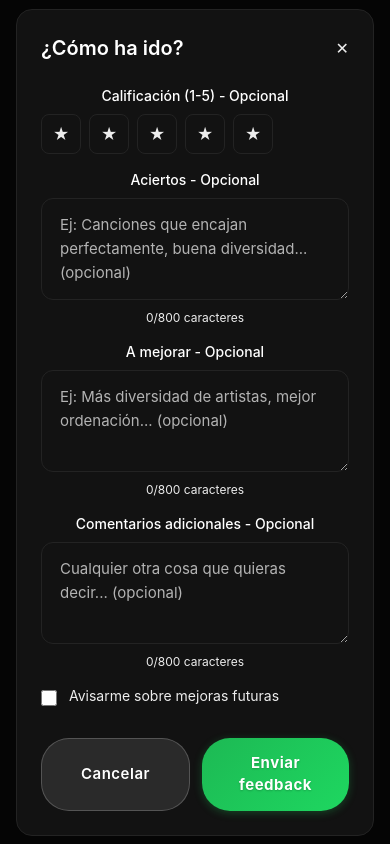
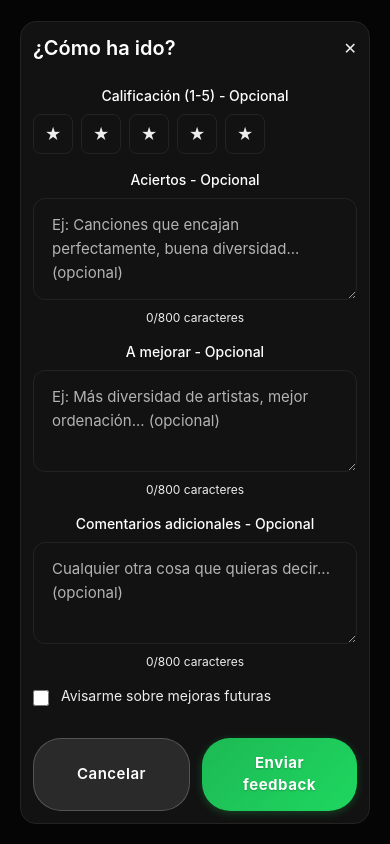
Before and after one commit to JeyLabbb/playlists-mvp3, a Next.js app: page /feedback in a window 390 px wide. Built offline with nearby package versions, Linux system fonts and the light colour scheme; no server answers.

Commit message:
Fix feedback modal on mobile
- Add mobile-modal-feedback class for better mobile experience
- Optimize height (95vh on mobile, 98vh on small screens)
- Reduce padding and margins for better fit
- Improve scroll behavior on touch devices
- Ensure modal fits properly on small screens

```diff
--- a/app/components/FeedbackModal.tsx
+++ b/app/components/FeedbackModal.tsx
@@ -104,7 +104,7 @@ export default function FeedbackModal({
 
   return (
     <div className="fixed inset-0 bg-black/50 flex items-center justify-center z-50 p-4">
-      <div className="bg-black-surface border border-gray-dark rounded-2xl p-6 w-full max-w-md">
+      <div className="bg-black-surface border border-gray-dark rounded-2xl p-6 w-full max-w-md mobile-modal-feedback">
         <div className="flex justify-between items-center mb-6">
           <div>
             <h2 className="text-xl font-semibold text-white">
--- a/app/globals.css
+++ b/app/globals.css
@@ -555,6 +555,15 @@ body {
     overflow-y: auto !important;
   }
 
+  /* Mobile feedback modal - specific fixes */
+  .mobile-modal-feedback {
+    max-height: 95vh !important;
+    overflow-y: auto !important;
+    -webkit-overflow-scrolling: touch !important;
+    margin: 8px !important;
+    padding: 16px !important;
+  }
+
   /* Footer improvements */
   .mobile-footer {
     padding: 24px 20px !important;
@@ -690,4 +699,11 @@ html.dark .thinking-text{
     font-weight: 600 !important;
     border: 1px solid rgba(255, 255, 255, 0.2) !important;
   }
+
+  /* Extra small mobile feedback modal */
+  .mobile-modal-feedback {
+    max-height: 98vh !important;
+    margin: 4px !important;
+    padding: 12px !important;
+  }
 }
```
